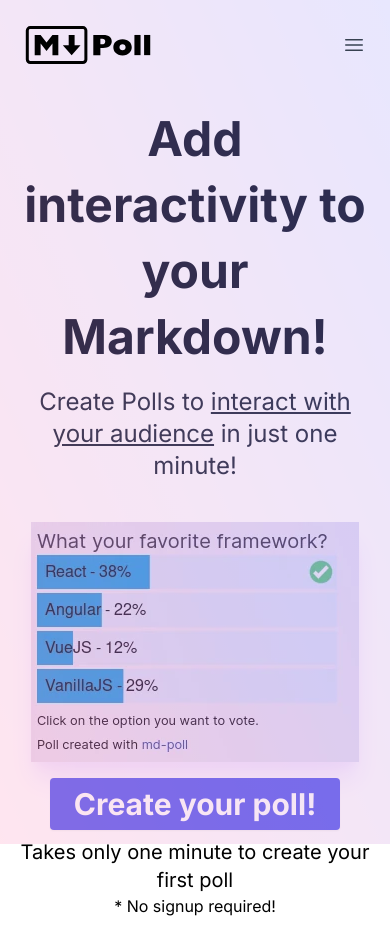
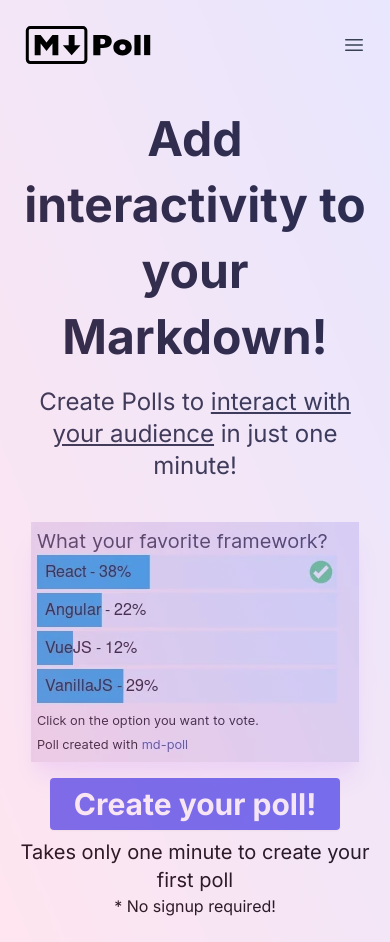
Before and after one commit to iget-master/markdown-poll, a Next.js app: page / in a window 390 px wide. Before the commit the page ends 918 px from the top, so only its background shows below. Built offline with nearby package versions, Linux system fonts and the light colour scheme.

Commit message:
fix(layout): wrong container sizing causing missing background after scroll

```diff
--- a/src/app/layout.tsx
+++ b/src/app/layout.tsx
@@ -17,10 +17,10 @@ export default function RootLayout({
 }) {
   return (
     <html lang="en">
-      <body className={inter.className}>
+      <body className={inter.className + ' relative'}>
         <div className="absolute bg-red-900 top-0 left-0 bg-gradient-to-tr from-[#ff80b5] to-[#9089fc] w-full h-full opacity-20 pointer-events-none">
         </div>
-        <div className="mx-auto max-w-7xl pt-4 px-4 sm:px-6 lg:px-8 bg-white dark:bg-slate-800 min-h-screen">
+        <div className="mx-auto max-w-7xl pb-6 pt-4 px-4 sm:px-6 lg:px-8 bg-white dark:bg-slate-800 min-h-screen">
             {/* We've used 3xl here, but feel free to try other max-widths based on your needs */}
             <div className="mx-auto max-w-5xl">{children}</div>
         </div>
--- a/src/app/polls/[id]/page.tsx
+++ b/src/app/polls/[id]/page.tsx
@@ -44,7 +44,7 @@ ${markdownOptionsList}
 
     return (<div className="mt-[90px]">
         <Header/>
-        <h2 className={"pt-4 mb-1 text-xl font-medium"}>Poll preview</h2>
+        <h2 className={"mb-1 text-xl font-medium"}>Poll preview</h2>
         <h3 className={"mb-2"}>Your poll will show like this on markdown: </h3>
         <blockquote className={"ml-2 p-2 bg-slate-100 dark:bg-slate-600"}>
             <h2>{poll.title}</h2>
```
